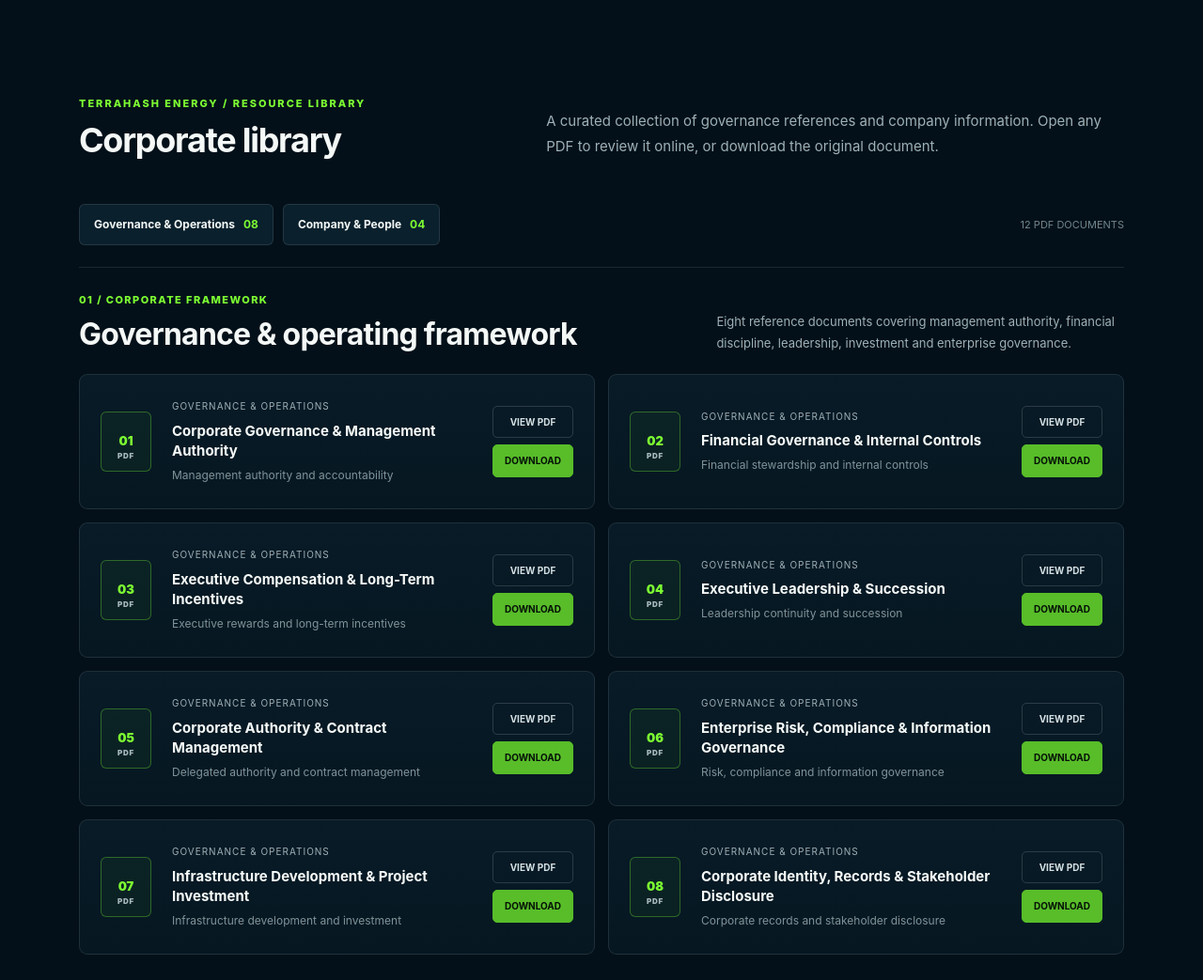
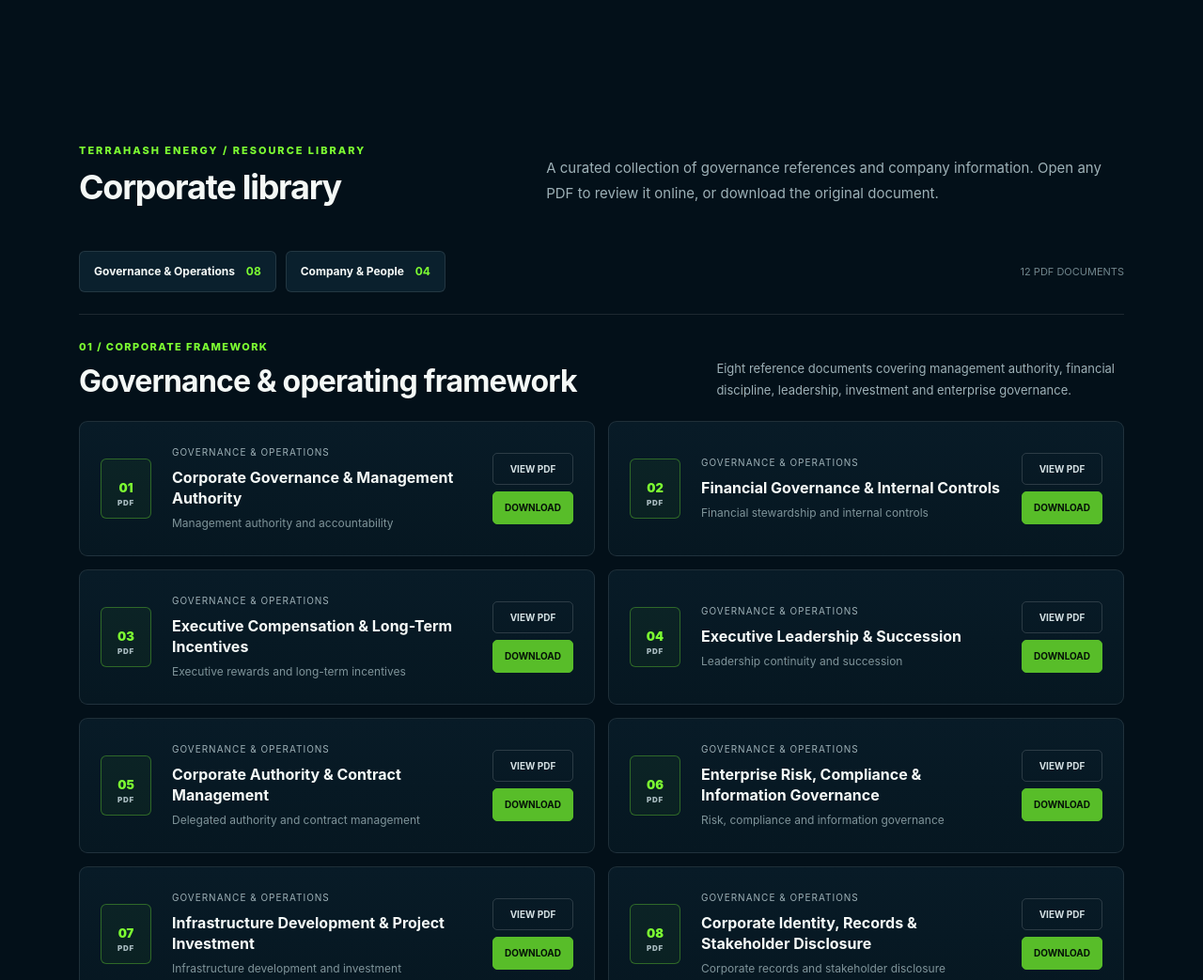
Before and after one commit to laolang520/TerraHash-Energy, a plain HTML site: page corporate-governance.html in a window 1280 px wide. Shown: the part 1161-2204 px from the top of the page at 94% size. Drawn offline with Linux system fonts and the light colour scheme.

Commit message:
Remove legacy document collection styles after twelve-file redesign

```diff
--- a/corporate-governance.html
+++ b/corporate-governance.html
@@ -55,8 +55,6 @@ linear-gradient(25deg,rgba(255,255,255,.018) 1px,transparent 1px);background-siz
 @media(max-width:900px){.gov-intro{grid-template-columns:1fr;gap:18px}.gov-list{grid-template-columns:1fr}.gov-summary{grid-template-columns:1fr}.gov-stat{border-right:0;border-bottom:1px solid var(--gov-line);padding:16px 0}.gov-stat:last-child{border-bottom:0}.gov-toolbar{align-items:flex-start;flex-direction:column}.gov-cta{margin-left:20px;margin-right:20px}}
 @media(max-width:620px){.gov-hero{min-height:450px;padding:112px 20px 54px}.gov-section{padding:54px 20px 66px}.gov-summary{padding-left:20px;padding-right:20px}.doc-card{grid-template-columns:48px 1fr;gap:14px}.doc-icon{width:46px;height:56px}.doc-actions{grid-column:1/-1;display:grid;grid-template-columns:1fr 1fr}.gov-cta{padding:28px 24px;flex-direction:column;align-items:flex-start}}
 
-.gov-group-title{font-size:23px;letter-spacing:-.025em;margin:35px 0 16px;color:#f4f8f6}.gov-group-title span{color:var(--gov-green);font-weight:500;font-size:16px}.gov-document .doc-icon{height:64px}.gov-document .doc-btn{text-decoration:none}.gov-filter{text-decoration:none;display:inline-flex;align-items:center}.gov-document:target{outline:1px solid var(--gov-green)}.gov-section#documents{padding-top:20px}.gov-page .gov-section#documents .doc-meta h3{font-size:15px}.gov-page .gov-section#documents .doc-meta p{font-size:12px}#documents,#governance-documents,#company-documents{scroll-margin-top:92px}
-@media(max-width:620px){.gov-document .doc-icon{height:56px}.gov-group-title{font-size:20px}}
 
 /* Resource library: 2026 curated twelve-document layout */
 .gov-page .gov-collection{padding-top:25px;scroll-margin-top:100px}
```
